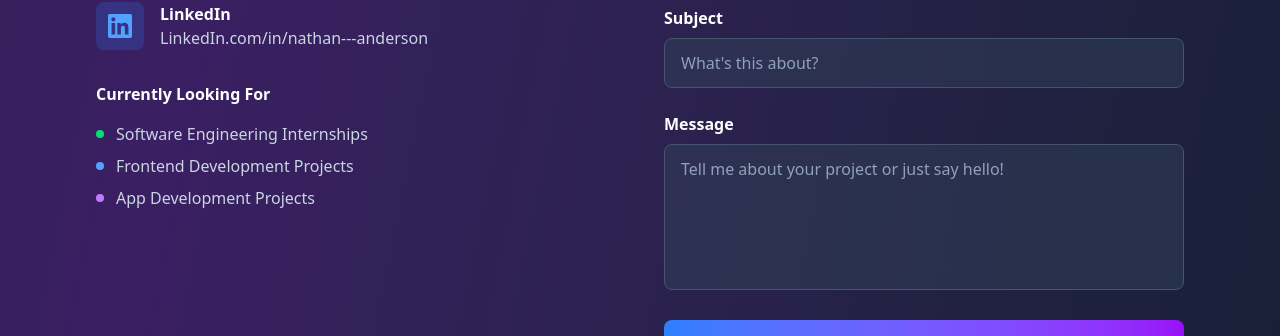
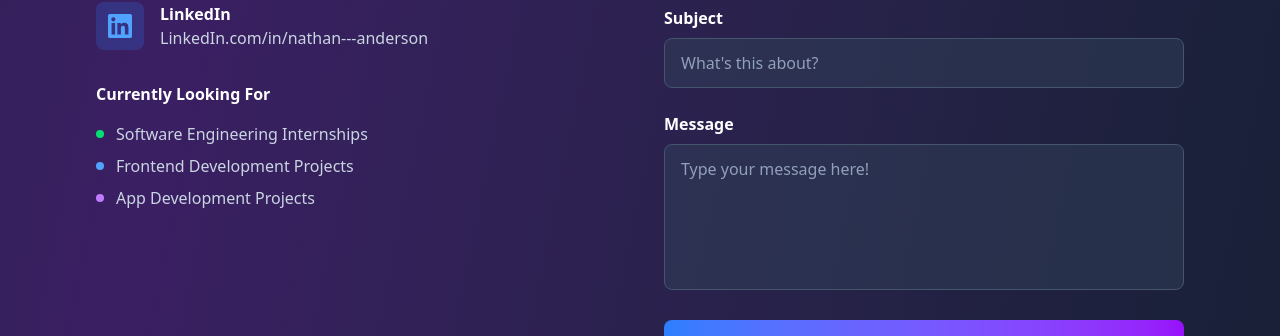
Before and after one commit to Nathan-andersonn/Nathan-Website, a React (Vite) app: page / in a window 1280 px wide. Shown: the part 5324-5660 px from the top of the page. Built offline with nearby package versions, Linux system fonts and the light colour scheme.

Commit message:
Changed message placeholder text

```diff
--- a/src/components/Contact.jsx
+++ b/src/components/Contact.jsx
@@ -233,7 +233,7 @@ export default function Contact() {
                   onChange={handleChange}
                   rows={5}
                   className="w-full px-4 py-3 bg-slate-700/50 border border-slate-600 rounded-lg text-white placeholder-slate-400 focus:outline-none focus:border-blue-400 transition-colors duration-200 resize-none"
-                  placeholder="Tell me about your project or just say hello!"
+                  placeholder="Type your message here!"
                   required
                 ></textarea>
               </div>
```
